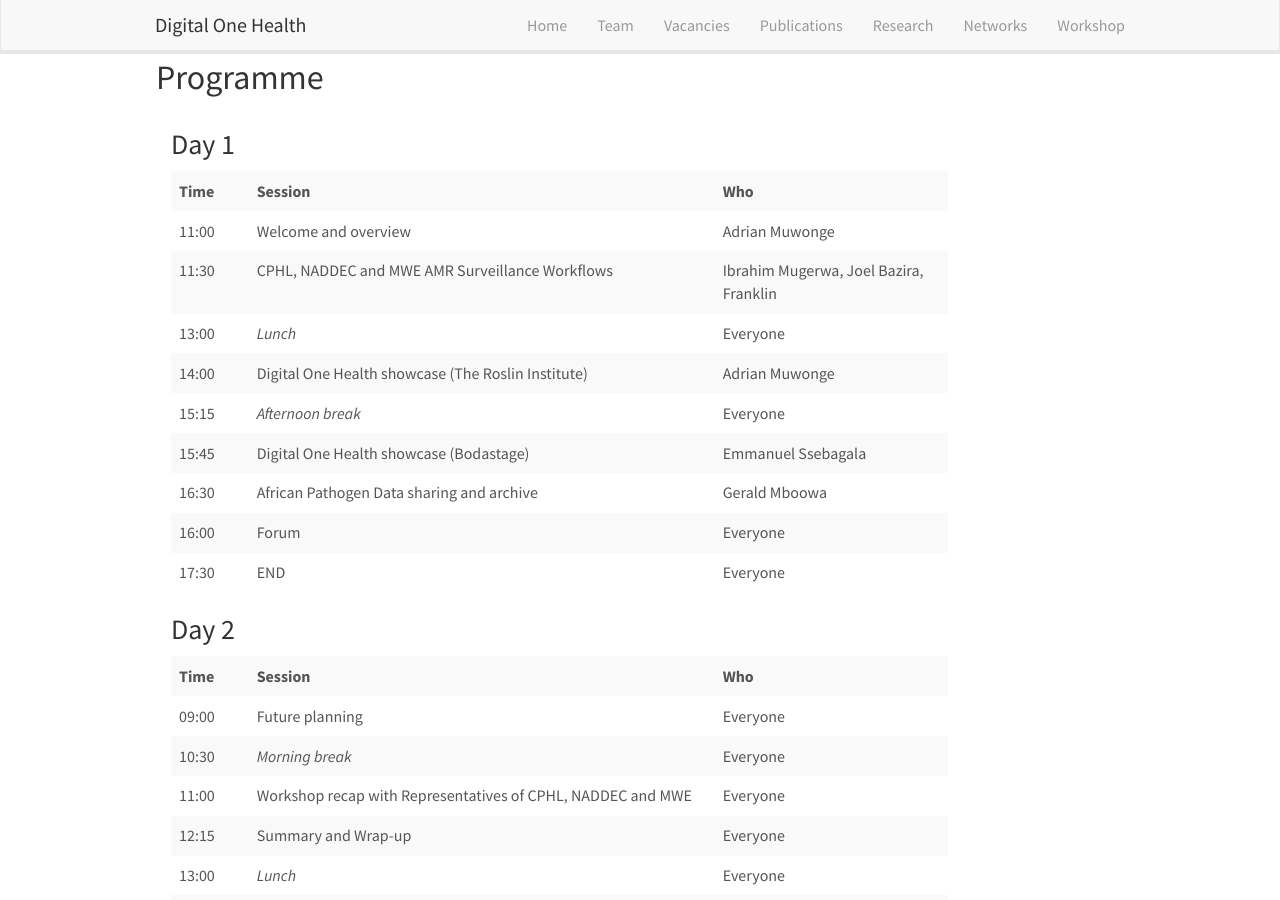
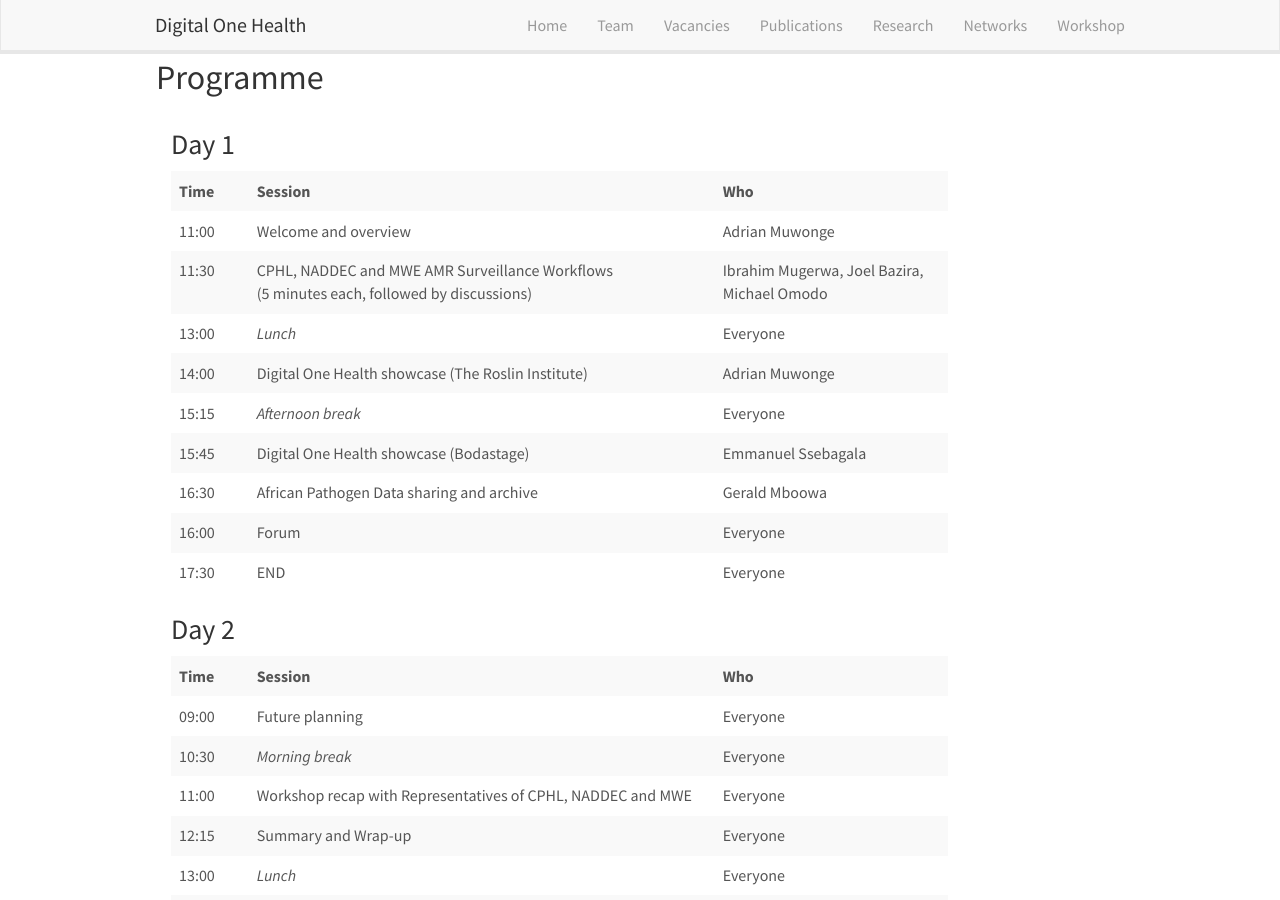
Before and after one commit to Digital-One-Health/digital-one-health.github.io, a Jekyll site: the page built from _pages/doh-workshop.md, in a window 1280 px wide and 900 px high, scrolled down 1053 px. Built offline with Jekyll 4.4.1, drawn with Linux system fonts in a browser that asks for light colours; nearby versions of some CDN libraries; comment, search, counter and statistics services are not loaded.

Commit message:
Added talks to program

```diff
--- a/_pages/doh-workshop.md
+++ b/_pages/doh-workshop.md
@@ -73,7 +73,7 @@ This workshop will bring together [AMR](https://www.who.int/news-room/fact-sheet
 <table class="table table-striped">
     <tr> <td><b>Time</b></td>  <td><b>Session</b></td> <td><b>Who</b></td></tr>
     <tr> <td>11:00</td>  <td>Welcome and overview</td> <td>Adrian Muwonge</td></tr>
-    <tr> <td>11:30</td>  <td>CPHL, NADDEC and MWE AMR Surveillance Workflows</td> <td>Ibrahim Mugerwa, Joel Bazira, Franklin</td></tr>
+    <tr> <td>11:30</td>  <td>CPHL, NADDEC and MWE AMR Surveillance Workflows<br>(5 minutes each, followed by discussions)</td> <td>Ibrahim Mugerwa, Joel Bazira, Michael Omodo</td></tr>
     <tr> <td>13:00</td>  <td><i>Lunch</i></td> <td>Everyone</td></tr>
     <tr> <td>14:00</td>  <td>Digital One Health showcase (The Roslin Institute)</td> <td>Adrian Muwonge</td></tr>
     <tr> <td>15:15</td>  <td><i>Afternoon break</i></td> <td>Everyone</td></tr>
```
